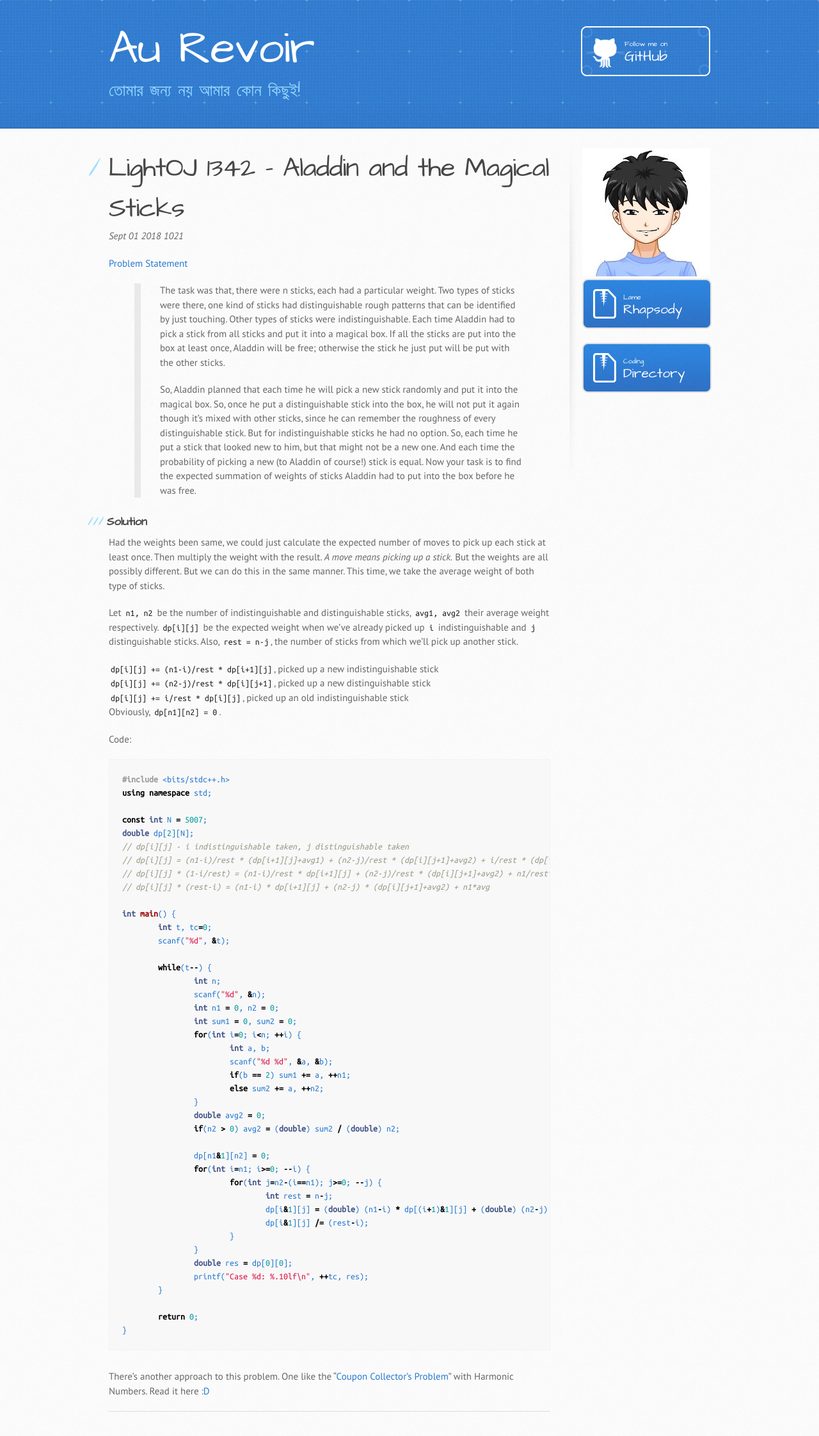
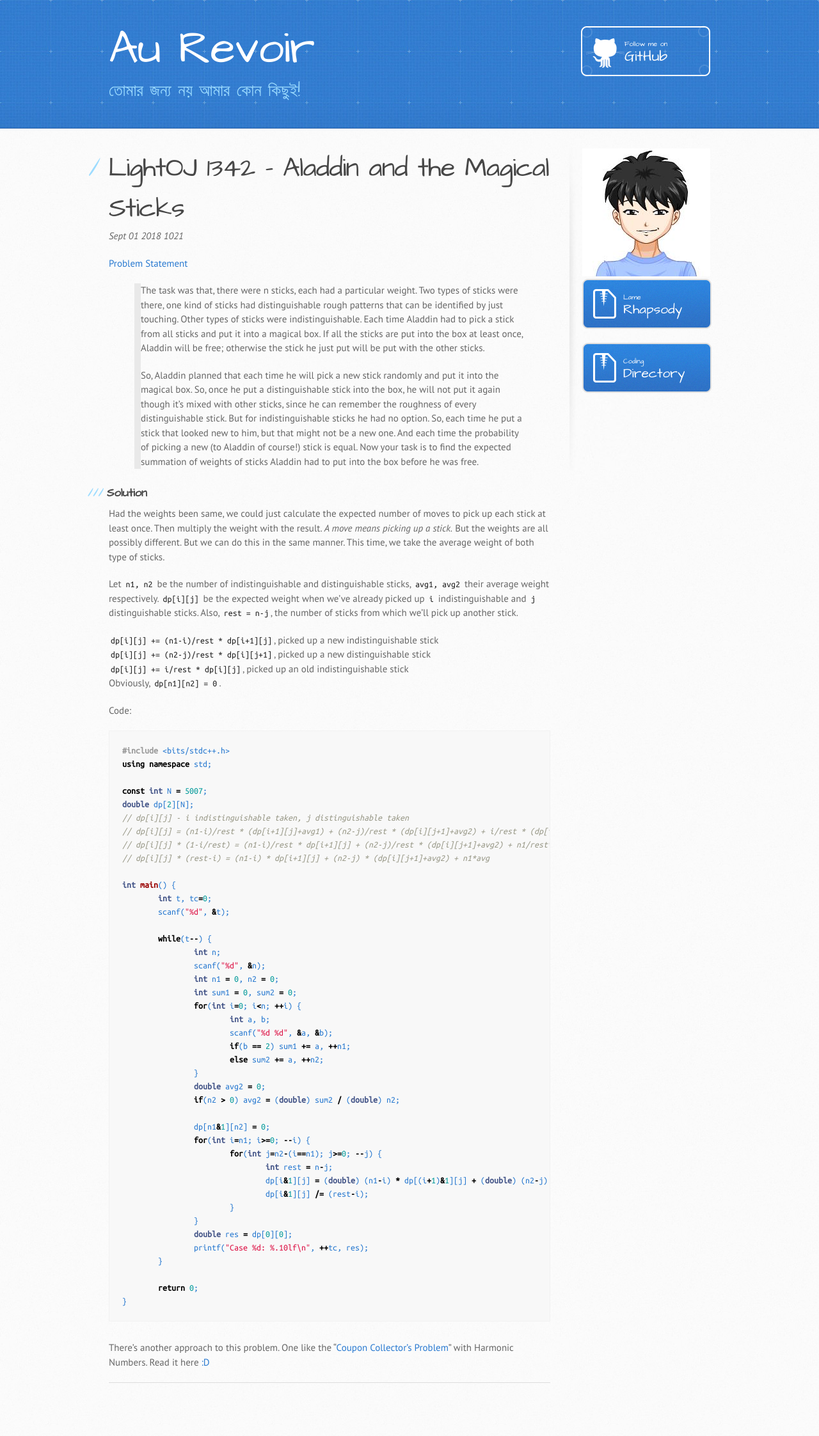
Before and after one commit to rebornplusplus/rebornplusplus.github.io, a Jekyll site: the page built from codir/lo-1342-aladdin-and-the-magical-sticks.md, in a window 1280 px wide. Shown: the whole page at 64% size. Built offline with Jekyll 4.4.1, drawn with Linux system fonts in a browser that asks for light colours; some web fonts are replaced; comment, search, counter and statistics services are not loaded; our own code applies the rules of GitHub Pages for plain Markdown files; after the commit the page ends 2200 px from its top, so only the background shows below that.

Commit message:
Update jekyll-theme-architect.scss

```diff
--- a/_sass/jekyll-theme-architect.scss
+++ b/_sass/jekyll-theme-architect.scss
@@ -300,7 +300,7 @@ p a {
 }
 
 blockquote {
-  padding: 0 0 0 30px;
+  // padding: 0 0 0 30px;
   margin-bottom: 20px;
   font-size: 15px;
   border-left: 10px solid #e9e9e9;
```
